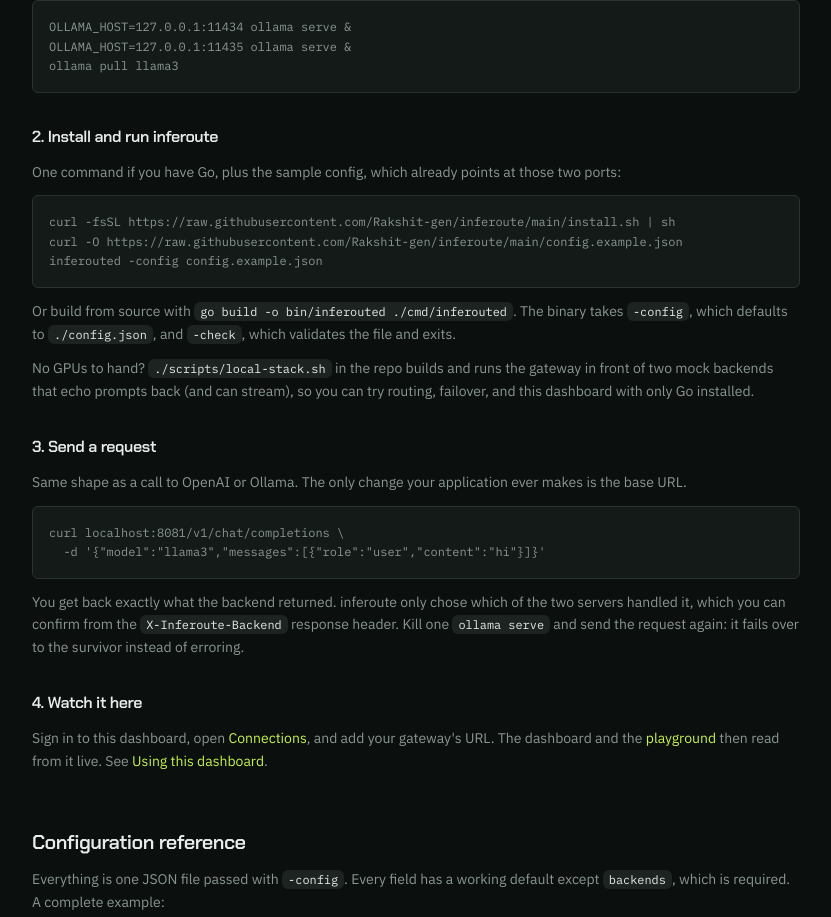
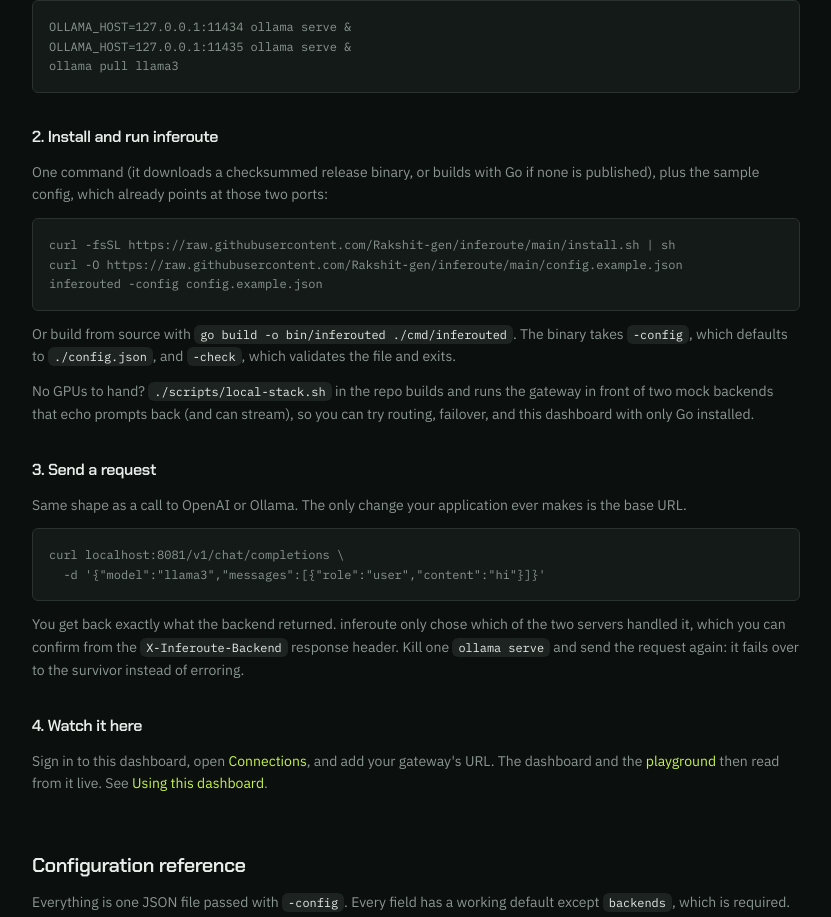
Before and after one commit to Rakshit-gen/inferoute, a Next.js app in the folder web/: page /docs in a window 1280 px wide. Shown: the part 3550-4467 px from the top of the page, without its empty margins (56-887 px from the left). Built offline with nearby package versions, Linux system fonts and the light colour scheme; no server answers.

Commit message:
docs: describe the release install and -version

```diff
--- a/web/app/docs/page.tsx
+++ b/web/app/docs/page.tsx
@@ -347,7 +347,7 @@ OLLAMA_HOST=127.0.0.1:11435 ollama serve &
 ollama pull llama3`}</Pre>
 
       <H3>2. Install and run inferoute</H3>
-      <P>One command if you have Go, plus the sample config, which already points at those two ports:</P>
+      <P>One command (it downloads a checksummed release binary, or builds with Go if none is published), plus the sample config, which already points at those two ports:</P>
       <Pre>{`curl -fsSL https://raw.githubusercontent.com/Rakshit-gen/inferoute/main/install.sh | sh
 curl -O https://raw.githubusercontent.com/Rakshit-gen/inferoute/main/config.example.json
 inferouted -config config.example.json`}</Pre>
--- a/web/app/page.tsx
+++ b/web/app/page.tsx
@@ -243,7 +243,7 @@ export default function Landing() {
         <div>
           <h2 className="eyebrow mb-4">quickstart</h2>
           <pre className="panel overflow-x-auto p-4 font-mono text-xs leading-relaxed text-ink-dim">
-{`# install (needs Go), grab the sample config, run
+{`# install, grab the sample config, run
 curl -fsSL https://raw.githubusercontent.com/Rakshit-gen/inferoute/main/install.sh | sh
 curl -O https://raw.githubusercontent.com/Rakshit-gen/inferoute/main/config.example.json
 inferouted -config config.example.json
```
Also changed, not shown: 2 other files (tests, documents, lock files or other folders).
